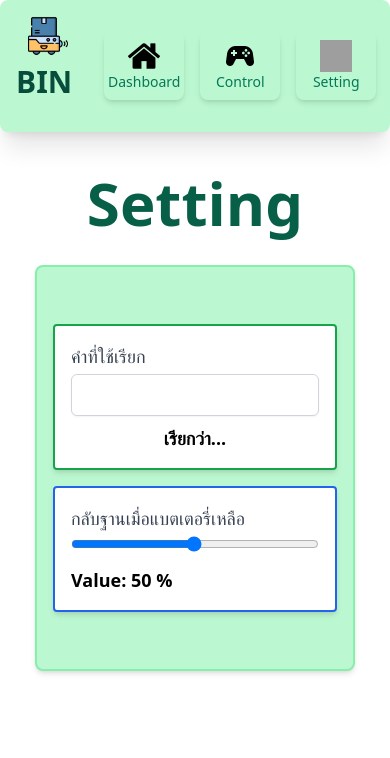
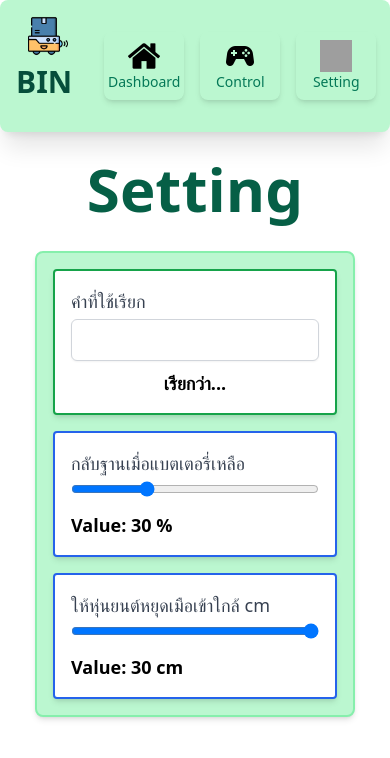
Before and after one commit to zixcoss/bin-wep, a React (Vite) app in the folder BinProject/: page /Setting in a window 390 px wide. Shown: the top 758 px of the page. Built offline with nearby package versions, Linux system fonts and the light colour scheme; grey boxes are pictures that could not be loaded.

Commit message:
changresponsivsetting

```diff
--- a/BinProject/src/Component/Setting.jsx
+++ b/BinProject/src/Component/Setting.jsx
@@ -3,7 +3,8 @@ import Sidebar from './Sidebar'
 import Navbar from './Navbar';
 function Setting() {
     const [name, setName] = useState(''); // สถานะสำหรับเก็บชื่อ
-    const [rangeValue, setRangeValue] = useState(50); // สถานะสำหรับเก็บค่า range เริ่มต้นที่ 50
+    const [rangeValue, setRangeValue] = useState(30); // สถานะสำหรับเก็บค่า range เริ่มต้นที่ 50
+    const [rangeDistanceValue, setRangeDistanceValue] = useState(30); // สถานะสำหรับเก็บค่า range เริ่มต้นที่ 50
 
     const handleNameChange = (e) => {
       setName(e.target.value); // อัปเดตชื่อเมื่อมีการเปลี่ยนแปลงใน input
@@ -11,6 +12,9 @@ function Setting() {
 
     const handleRangeChange = (e) => {
       setRangeValue(e.target.value); // อัปเดตค่า range เมื่อมีการเปลี่ยนแปลง
+    };
+    const handleRangeDistanceChange = (e) => {
+      setRangeDistanceValue(e.target.value); // อัปเดตค่า range เมื่อมีการเปลี่ยนแปลง
     };
     return (
     <>
@@ -21,10 +25,11 @@ function Setting() {
           <div className='fixed top-0 w-full block lg:hidden'>
             <Navbar />
           </div>
-        <div className='p-4 w-full h-full flex flex-col justify-center items-center landscape-mobile:mt-32'>
-        <h1 className='mb-8 font-bold text-6xl text-emerald-800'>Setting</h1>
-          <div className='w-80 h-2/4 p-4 flex flex-col justify-center items-center bg-green-200 border-2 border-green-300 shadow-md rounded-lg md:w-3/5 landscape-mobile:h-80'>
-            <div className='w-full bg-white p-4 rounded shadow-md border-2 border-green-600'>
+        <div className='p-4 w-full h-full flex flex-col justify-center items-center landscape-mobile:mt-52  portrait-mobile:mt-8'>
+
+        <h1 className=' font-bold text-6xl text-emerald-800'>Setting</h1>
+          <div className='mt-8 portrait-desktop:mt-8 landscape-desktop:mt-8 w-80 h-3/5 p-4 flex flex-col justify-center items-center bg-green-200 border-2 border-green-300 shadow-md rounded-lg md:w-3/5 landscape-mobile:mt-8 landscape-mobile:w-4/5 portrait-mobile:mt-8 h-4/5 h-fit'>
+            <div className='w-full bg-white p-4 rounded shadow-md border-2 border-green-600 landscape-mobile:w-4/5 landscape-mobile:h-full '>
               <label className='block text-lg font-medium text-gray-700'>
               คำที่ใช้เรียก
               </label>
@@ -36,7 +41,7 @@ function Setting() {
               />
               <p className='mt-2 text-lg font-semibold text-center'>เรียกว่า... {name}</p>
             </div>
-            <div className='w-full bg-white p-4 rounded shadow-md mt-4 border-2 border-blue-600 '>
+            <div className='w-full bg-white p-4 rounded shadow-md mt-4 border-2 border-blue-600 landscape-mobile:w-4/5'>
               <label className='block text-lg font-medium text-gray-700'>
                 กลับฐานเมื่อแบตเตอรี่เหลือ
               </label>
@@ -50,6 +55,20 @@ function Setting() {
               />
               <p className='mt-2 text-lg font-semibold'>Value: {rangeValue} %</p>
           </div>
+          <div className='w-full bg-white p-4 rounded shadow-md mt-4 border-2 border-blue-600 landscape-mobile:w-4/5'>
+              <label className='block text-lg font-medium text-gray-700'>
+                ให้หุ่นยนต์หยุดเมือเข้าใกล้ cm
+              </label>
+              <input
+                type='range'
+                min='10'
+                max='30'
+                value={rangeDistanceValue}
+                onChange={handleRangeDistanceChange}
+                className='mt-1 w-full'
+              />
+              <p className='mt-2 text-lg font-semibold'>Value: {rangeDistanceValue} cm</p>
+          </div>
         </div>
       </div>
     </div>
--- a/BinProject/src/main.jsx
+++ b/BinProject/src/main.jsx
@@ -15,7 +15,7 @@ import Imageswitcher from './Component/Imageswitcher.jsx';
 const router = createBrowserRouter([
   {
     path:"/",
-    element: <Dashboardtest/>
+    element: <Wifi/>
   },
   {
     path: '/Dashboard',
```
